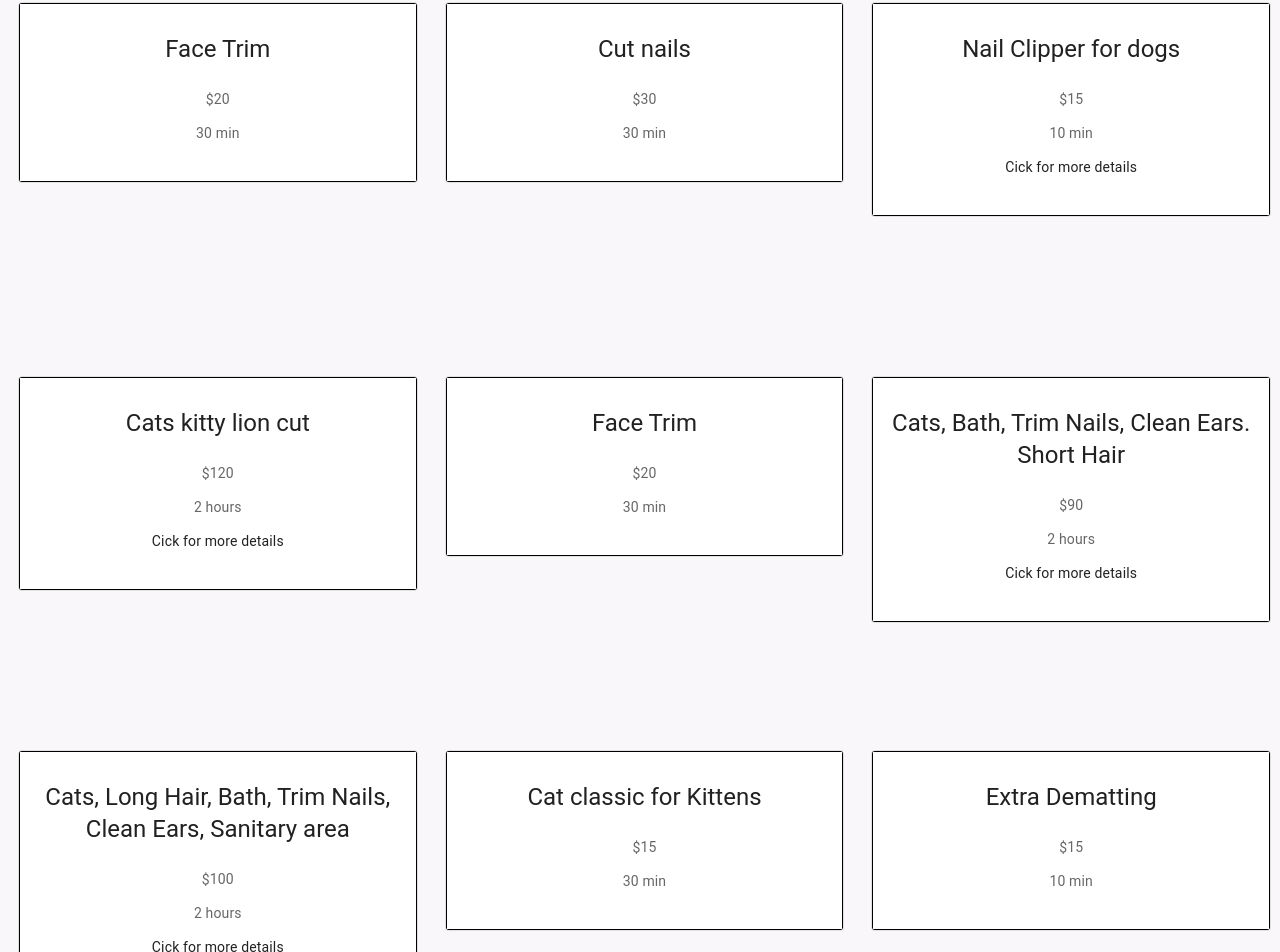
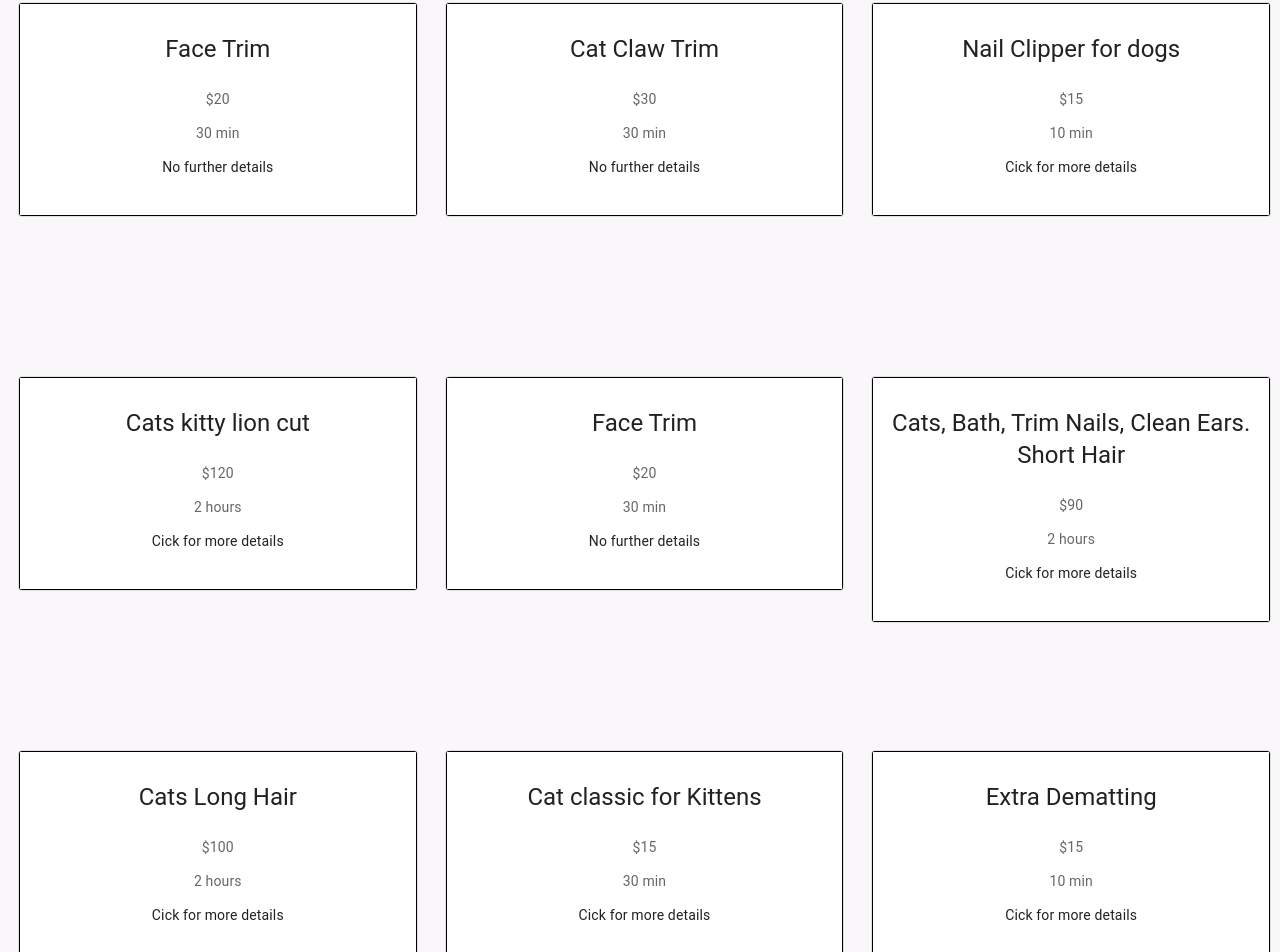
Before and after one commit to chromeshock/astoria-grooming-holsitic-spa, a React (Create React App) app: page /Services in a window 1280 px wide. Shown: the part 536-1488 px from the top of the page. Built offline with nearby package versions, Linux system fonts and the light colour scheme.

Commit message:
reformated services

```diff
--- a/src/components/Services.js
+++ b/src/components/Services.js
@@ -6,26 +6,26 @@ import descriptions from './Descriptions';
 
 
 const services = [
-    { name: 'Clean Ears', details: 'Cick for more details', price: '$15', duration: '15 min', description: ''  },
+    { name: 'Clean Ears', details: 'No further details', price: '$15', duration: '15 min', description: ''  },
     { name: 'Paws Clean', details: 'Cick for more details', price: '$20', duration: '30 min', descriptions: descriptions.catLionCut  },
-    { name: 'Extra Desheading', price: '$15', duration: '30 min', description: '' },
-    { name: 'Face Trim', price: '$20', duration: '30 min', description: '' },
-    { name: 'Cut nails', price: '$30', duration: '30 min', description: descriptions.catLionCut  },
+    { name: 'Extra Desheading', details: 'No further details', price: '$15', duration: '30 min', description: '' },
+    { name: 'Face Trim', details: 'No further details', price: '$20', duration: '30 min', description: '' },
+    { name: 'Cat Claw Trim', details: 'No further details', price: '$30', duration: '30 min', description: descriptions.catLionCut  },
     { name: 'Nail Clipper for dogs',  details: 'Cick for more details', price: '$15', duration: '10 min', descriptions: '' },
     { name: 'Cats kitty lion cut', details: 'Cick for more details',  price: '$120', duration: '2 hours', descriptions: descriptions.catLionCut  },
-    { name: 'Face Trim', price: '$20', duration: '30 min', description: descriptions.catLionCut  },
+    { name: 'Face Trim', details: 'No further details', price: '$20', duration: '30 min', description: descriptions.catLionCut  },
     { name: 'Cats, Bath, Trim Nails, Clean Ears. Short Hair', details: 'Cick for more details', price: '$90', duration: '2 hours', descriptions: descriptions.rabiesCert  },
-    { name: 'Cats, Long Hair, Bath, Trim Nails, Clean Ears, Sanitary area', details: 'Cick for more details', price: '$100', duration: '2 hours', descriptions: descriptions.catsLongHair  },
-    { name: 'Cat classic for Kittens', price: '$15', duration: '30 min', description: descriptions.catLionCut  },
-    { name: 'Extra Dematting', price: '$15', duration: '10 min', description: descriptions.xtraDmat },
+    { name: 'Cats Long Hair', details: 'Cick for more details', price: '$100', duration: '2 hours', descriptions: descriptions.catsLongHair  },
+    { name: 'Cat classic for Kittens', details: 'Cick for more details', price: '$15', duration: '30 min', descriptions: descriptions.catLionCut  },
+    { name: 'Extra Dematting', details: 'Cick for more details', price: '$15', duration: '10 min', descriptions: descriptions.xtraDmat },
     { name: 'Medium double coat', price: '$80', duration: '2 hours', description: descriptions.fullSpaDogs },
     { name: 'Nails Clipper dogs', price: '$15', duration: '10 min', description: descriptions.catLionCut  },
     { name: 'Full spa extra small dogs', price: '$70', duration: '2 hours', description: descriptions.fullSpaDogs },
     { name: 'Full groom spa small dogs', price: '$80', duration: '2 hours & 30 mins', description: descriptions.fullSpaDogs  },
     { name: 'Full groom spa medium dogs', price: '$90', duration: '3 hours', description: descriptions.fullSpaDogs  },
     { name: 'Full spa large dogs', price: '$100', duration: '3 hours', description: descriptions.fullSpaDogs  },
-    { name: 'Full spa extra large dogs standard podle and podle mix ( bath , cut the hair, clean the ears, trim the nais, blue berry facial)', price: '$120', duration: '4 hours', description: descriptions.fullSpaDogs  },
-    { name: 'Full spa Double coat Large, Husky, German sharperd, Akita,( Bath , Desheading; clean the ears, trim the nails , trim paws , trim sanitary area , blue berry facial)', details: 'Cick for more details', price: '$100', duration: '2 hours', description: descriptions.fullSpaDogs },
+    { name: 'Full spa extra large dogs', price: '$120', duration: '4 hours', description: descriptions.fullSpaDogs  },
+    { name: 'Full spa Double coat Large,', details: 'Cick for more details', price: '$100', duration: '2 hours', descriptions: descriptions.fullSpaDogs },
     { name: 'Dogs basic spa extra small (bath, clean the ears, trim the nails, blueberry facial)', price: '$55', duration: '1 hour', description: descriptions.fullSpaDogs  },
     { name: 'Dogs basic spa small short hair (bath , clean the ears , trim the nails , blueberry facial)', price: '$55', duration: '1 hour', description: descriptions.fullSpaDogs  },
     { name: 'Dogs basic spa medium short hair', price: '$65', duration: '1 hour', description: descriptions.fullSpaDogs },
```
